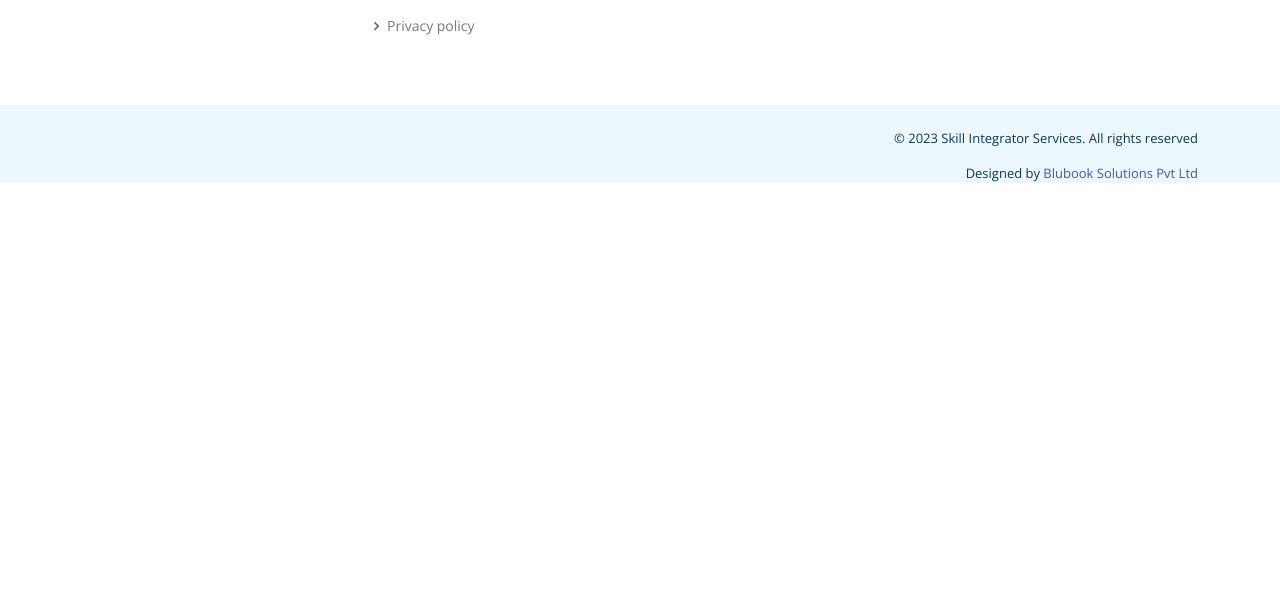
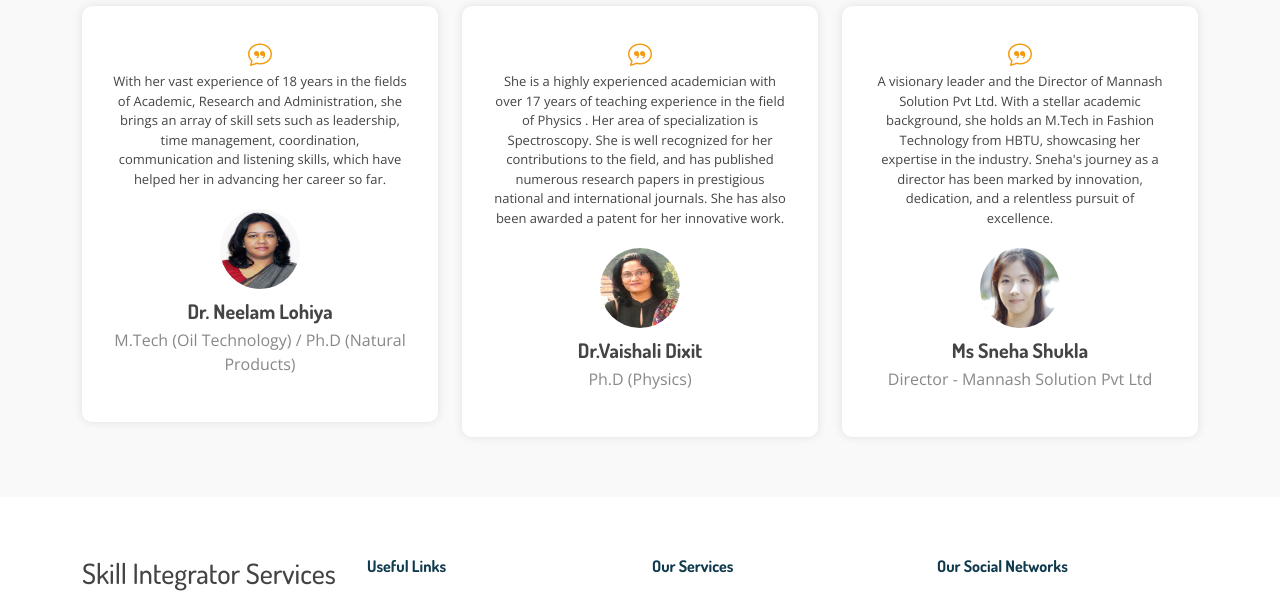
Before and after one commit to SahilAli8808/SkillsIntegrator-Services-India-Pvt-Ltd, a plain HTML site: page about.html in a window 1280 px wide. Shown: the part 1193-1786 px from the top of the page. Before the commit the page ends 1393 px from the top, so only its background shows below. Drawn offline with nearby package versions, Linux system fonts and the light colour scheme; a script that the page names is missing.

Commit message:
added our founders

```diff
--- a/about.html
+++ b/about.html
@@ -200,8 +200,11 @@
                   become independent, contributing members of society.
                 </li>
                 <li>
-                  <i class="bi bi-check-circle"></i> Customized web development
-                  solutions to meet your specific business needs.
+                  <i class="bi bi-check-circle"></i> Skill-Up for Students: We
+                  believe in nurturing talent from a young age. Our skill
+                  development programs for students focus on fostering
+                  creativity, critical thinking, and problem-solving skills,
+                  preparing them for a bright future.
                 </li>
                 <li>
                   <i class="bi bi-check-circle"></i> Result-driven digital
@@ -214,6 +217,93 @@
         </div>
       </section>
       <!-- End About Section -->
+
+      <!-- ======= Our mentor Section ======= -->
+      <section id="mentor" class="testimonials">
+        <div class="container">
+          <div class="section-title">
+            <h2>Our Founders</h2>
+            <p>Three visionary women entrepreneurs</p>
+          </div>
+
+          <div class="row">
+            <!-- Testimonial 1 -->
+            <div class="col-lg-4 col-md-6">
+              <div class="testimonial-card">
+                <div class="testimonial-text">
+                  <i class="bi bi-chat-quote"></i>
+                  <p style="font-size: small">
+                    With her vast experience of 18 years in the fields of
+                    Academic, Research and Administration, she brings an array
+                    of skill sets such as leadership, time management,
+                    coordination, communication and listening skills, which have
+                    helped her in advancing her career so far.
+                  </p>
+                </div>
+                <div class="testimonial-author">
+                  <img
+                    src="assets/img/testimonials/neelam_lohiya.jfif"
+                    alt="Client 1"
+                  />
+                  <h5>Dr. Neelam Lohiya</h5>
+                  <p>M.Tech (Oil Technology) / Ph.D (Natural Products)</p>
+                </div>
+              </div>
+            </div>
+
+            <!-- Testimonial 2 -->
+            <div class="col-lg-4 col-md-6">
+              <div class="testimonial-card">
+                <div class="testimonial-text">
+                  <i class="bi bi-chat-quote"></i>
+                  <p style="font-size: small">
+                    She is a highly experienced academician with over 17 years
+                    of teaching experience in the field of Physics . Her area of
+                    specialization is Spectroscopy. She is well recognized for
+                    her contributions to the field, and has published numerous
+                    research papers in prestigious national and international
+                    journals. She has also been awarded a patent for her
+                    innovative work.
+                  </p>
+                </div>
+                <div class="testimonial-author">
+                  <img
+                    src="assets/img/testimonials/vaishali_dixit.jpg"
+                    alt="Client 2"
+                  />
+                  <h5>Dr.Vaishali Dixit</h5>
+                  <p>Ph.D (Physics)</p>
+                </div>
+              </div>
+            </div>
+
+            <!-- Testimonial 3 -->
+            <div class="col-lg-4 col-md-6">
+              <div class="testimonial-card">
+                <div class="testimonial-text">
+                  <i class="bi bi-chat-quote"></i>
+                  <p style="font-size: small">
+                    A visionary leader and the Director of Mannash Solution Pvt
+                    Ltd. With a stellar academic background, she holds an M.Tech
+                    in Fashion Technology from HBTU, showcasing her expertise in
+                    the industry. Sneha's journey as a director has been marked
+                    by innovation, dedication, and a relentless pursuit of
+                    excellence.
+                  </p>
+                </div>
+                <div class="testimonial-author">
+                  <img
+                    src="assets/img/testimonials/testimonials-2.jpg"
+                    alt="Client 3"
+                  />
+                  <h5>Ms Sneha Shukla</h5>
+                  <p>Director - Mannash Solution Pvt Ltd</p>
+                </div>
+              </div>
+            </div>
+          </div>
+        </div>
+      </section>
     </main>
     <!-- End #main -->
 
```
Also changed, not shown: assets/img/testimonials/neelam_lohiya.jfif (added), assets/img/testimonials/vaishali_dixit.jpg (added).
